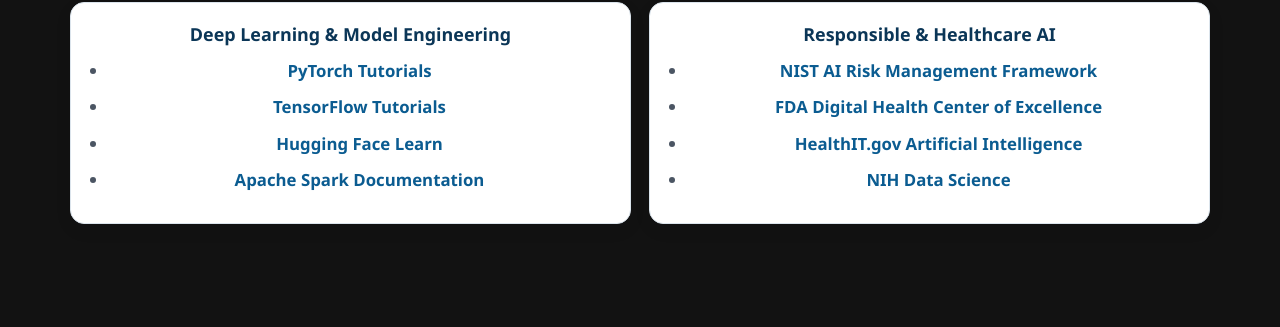
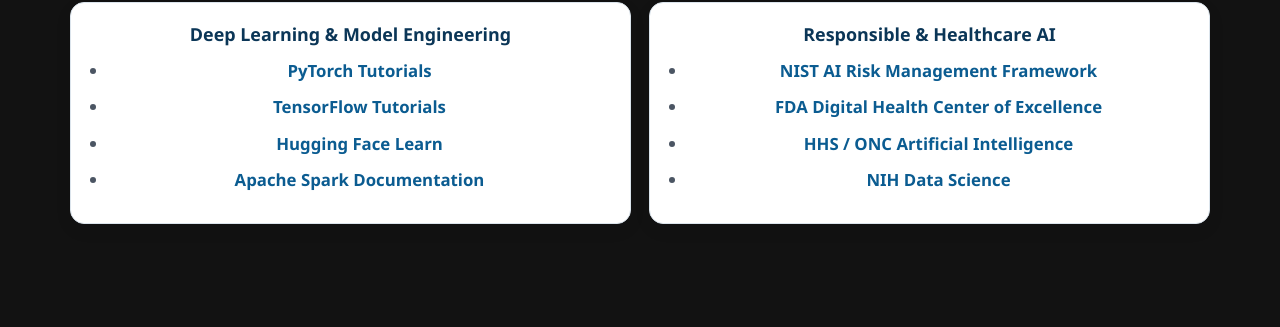
Before and after one commit to DataForSolution/DataForSolution.github.io, a Jekyll site: the page built from insights.html, in a window 1280 px wide and 900 px high, scrolled down 2546 px. Shown: the part 128-455 px from the top of the window. Built offline with Jekyll 4.4.1, drawn with Linux system fonts in a browser that asks for light colours; comment, search, counter and statistics services are not loaded.

Commit message:
fix(insights): refresh authoritative source links

```diff
--- a/insights.html
+++ b/insights.html
@@ -73,7 +73,7 @@
     <p class="section-lead">For current developments, this page links to primary and authoritative sources instead of scraping headlines or presenting unverified summaries as “live news.” Use these sources to follow product releases, research, standards, and healthcare-AI regulation directly.</p>
     <div class="insights-grid">
       <article class="insight-card"><span class="source-label">Primary source</span><h3>OpenAI News</h3><p>Official product, research, safety, and company updates from OpenAI.</p><a href="https://openai.com/news/" target="_blank" rel="noopener noreferrer">Visit OpenAI News →</a></article>
-      <article class="insight-card"><span class="source-label">Primary source</span><h3>Google DeepMind</h3><p>Research and technical updates from Google DeepMind.</p><a href="https://deepmind.google/discover/blog/" target="_blank" rel="noopener noreferrer">Visit DeepMind →</a></article>
+      <article class="insight-card"><span class="source-label">Primary source</span><h3>Google DeepMind</h3><p>Research and technical updates from Google DeepMind.</p><a href="https://deepmind.google/blog/" target="_blank" rel="noopener noreferrer">Visit DeepMind →</a></article>
       <article class="insight-card"><span class="source-label">Primary source</span><h3>Hugging Face</h3><p>Open-source model, dataset, tooling, and community engineering updates.</p><a href="https://huggingface.co/blog" target="_blank" rel="noopener noreferrer">Visit Hugging Face Blog →</a></article>
       <article class="insight-card"><span class="source-label">Standards</span><h3>NIST Artificial Intelligence</h3><p>AI standards, risk-management guidance, evaluation work, and public resources from NIST.</p><a href="https://www.nist.gov/artificial-intelligence" target="_blank" rel="noopener noreferrer">Visit NIST AI →</a></article>
       <article class="insight-card"><span class="source-label">Healthcare</span><h3>FDA AI-Enabled Medical Devices</h3><p>FDA information and the maintained list of AI-enabled medical devices authorized for marketing in the United States.</p><a href="https://www.fda.gov/medical-devices/software-medical-device-samd/artificial-intelligence-enabled-medical-devices" target="_blank" rel="noopener noreferrer">Visit FDA resource →</a></article>
@@ -89,7 +89,7 @@
       <article class="insight-card"><h3>Start inside DataForSolution</h3><ul class="learning-list"><li><a href="{{ '/learn/' | relative_url }}">Learning Overview</a> — guided entry points.</li><li><a href="{{ '/learn/data-science/' | relative_url }}">Data Science Academy</a> — structured data-science learning.</li><li><a href="{{ '/projects/' | relative_url }}">Curated Projects</a> — evidence-backed project examples.</li><li><a href="{{ '/toolkits/' | relative_url }}">Tools & Toolkits</a> — practical utilities and references.</li></ul></article>
       <article class="insight-card"><h3>Python & Machine Learning</h3><ul class="learning-list"><li><a href="https://docs.python.org/3/" target="_blank" rel="noopener noreferrer">Python Documentation</a></li><li><a href="https://numpy.org/doc/stable/user/quickstart.html" target="_blank" rel="noopener noreferrer">NumPy Quickstart</a></li><li><a href="https://pandas.pydata.org/docs/" target="_blank" rel="noopener noreferrer">pandas Documentation</a></li><li><a href="https://scikit-learn.org/stable/user_guide.html" target="_blank" rel="noopener noreferrer">scikit-learn User Guide</a></li></ul></article>
       <article class="insight-card"><h3>Deep Learning & Model Engineering</h3><ul class="learning-list"><li><a href="https://docs.pytorch.org/tutorials/" target="_blank" rel="noopener noreferrer">PyTorch Tutorials</a></li><li><a href="https://www.tensorflow.org/tutorials" target="_blank" rel="noopener noreferrer">TensorFlow Tutorials</a></li><li><a href="https://huggingface.co/learn" target="_blank" rel="noopener noreferrer">Hugging Face Learn</a></li><li><a href="https://spark.apache.org/docs/latest/" target="_blank" rel="noopener noreferrer">Apache Spark Documentation</a></li></ul></article>
-      <article class="insight-card"><h3>Responsible & Healthcare AI</h3><ul class="learning-list"><li><a href="https://www.nist.gov/itl/ai-risk-management-framework" target="_blank" rel="noopener noreferrer">NIST AI Risk Management Framework</a></li><li><a href="https://www.fda.gov/medical-devices/digital-health-center-excellence" target="_blank" rel="noopener noreferrer">FDA Digital Health Center of Excellence</a></li><li><a href="https://www.healthit.gov/topic/scientific-initiatives/ai" target="_blank" rel="noopener noreferrer">HealthIT.gov Artificial Intelligence</a></li><li><a href="https://datascience.nih.gov/" target="_blank" rel="noopener noreferrer">NIH Data Science</a></li></ul></article>
+      <article class="insight-card"><h3>Responsible & Healthcare AI</h3><ul class="learning-list"><li><a href="https://www.nist.gov/itl/ai-risk-management-framework" target="_blank" rel="noopener noreferrer">NIST AI Risk Management Framework</a></li><li><a href="https://www.fda.gov/medical-devices/digital-health-center-excellence" target="_blank" rel="noopener noreferrer">FDA Digital Health Center of Excellence</a></li><li><a href="https://healthit.gov/artificial-intelligence/" target="_blank" rel="noopener noreferrer">HHS / ONC Artificial Intelligence</a></li><li><a href="https://datascience.nih.gov/" target="_blank" rel="noopener noreferrer">NIH Data Science</a></li></ul></article>
     </div>
   </section>
 
```
